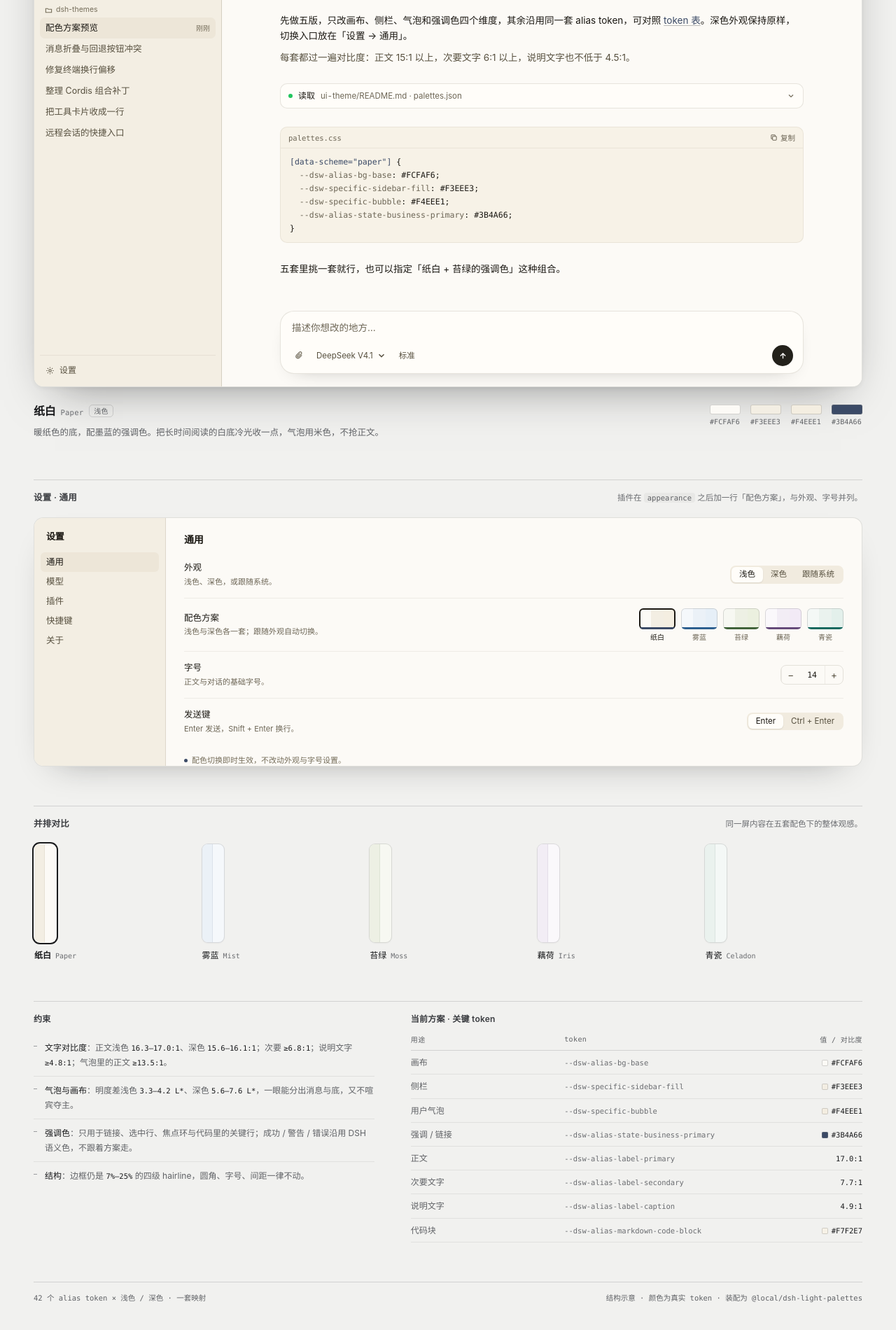
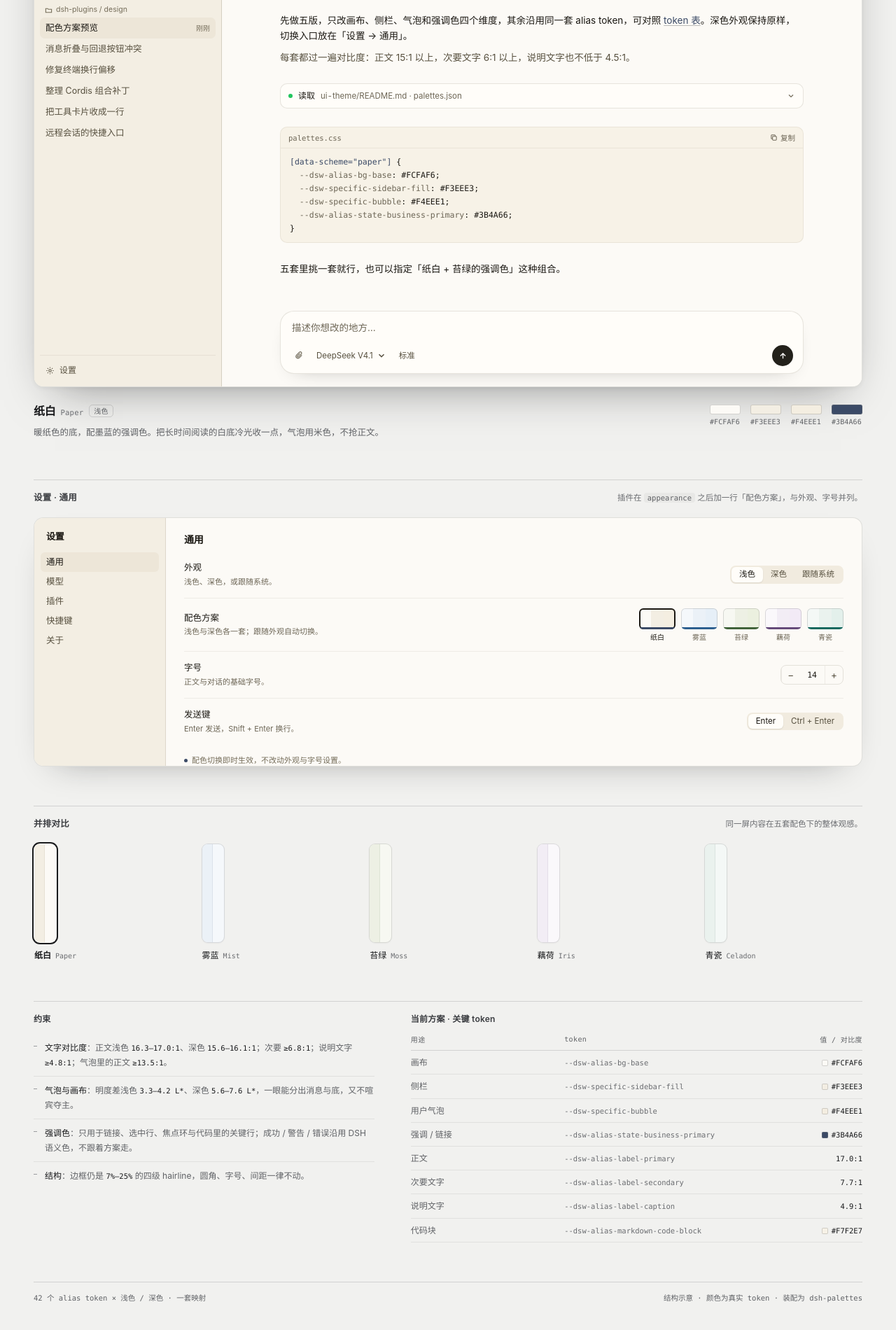
Before and after one commit to Flinn-X/dsh-plugins, a website: page design/design-demos/palettes-preview.html in a window 1280 px wide. Shown: the part 394-2294 px from the top of the page at 70% size. Drawn offline with Linux system fonts and the light colour scheme.

Commit message:
docs: rebuild the palette preview with the new plugin name

```diff
--- a/design/design-demos/palettes-preview.html
+++ b/design/design-demos/palettes-preview.html
@@ -749,7 +749,7 @@
             <div class="sec"><span>工作区</span><span class="add"><svg width="11" height="11" viewBox="0 0 12 12" fill="none" stroke="currentColor" stroke-width="1.3"><path d="M6 2v8M2 6h8"/></svg></span></div>
             <div class="grp">
               <svg width="11" height="11" viewBox="0 0 12 12" fill="none" stroke="currentColor" stroke-width="1.2"><path d="M1.5 3.5h3l1 1.2h5v4.8h-9z"/></svg>
-              <span>dsh-themes</span>
+              <span>dsh-plugins / design</span>
             </div>
             <div class="row" aria-current="true"><span class="sl">配色方案预览</span><time>刚刚</time></div>
             <div class="row"><span class="sl">消息折叠与回退按钮冲突</span></div>
@@ -925,7 +925,7 @@
 
   <footer class="foot">
     <span>42 个 alias token × 浅色 / 深色 · 一套映射</span>
-    <span>结构示意 · 颜色为真实 token · 装配为 @local/dsh-light-palettes</span>
+    <span>结构示意 · 颜色为真实 token · 装配为 dsh-palettes</span>
   </footer>
 </div>
 
```
